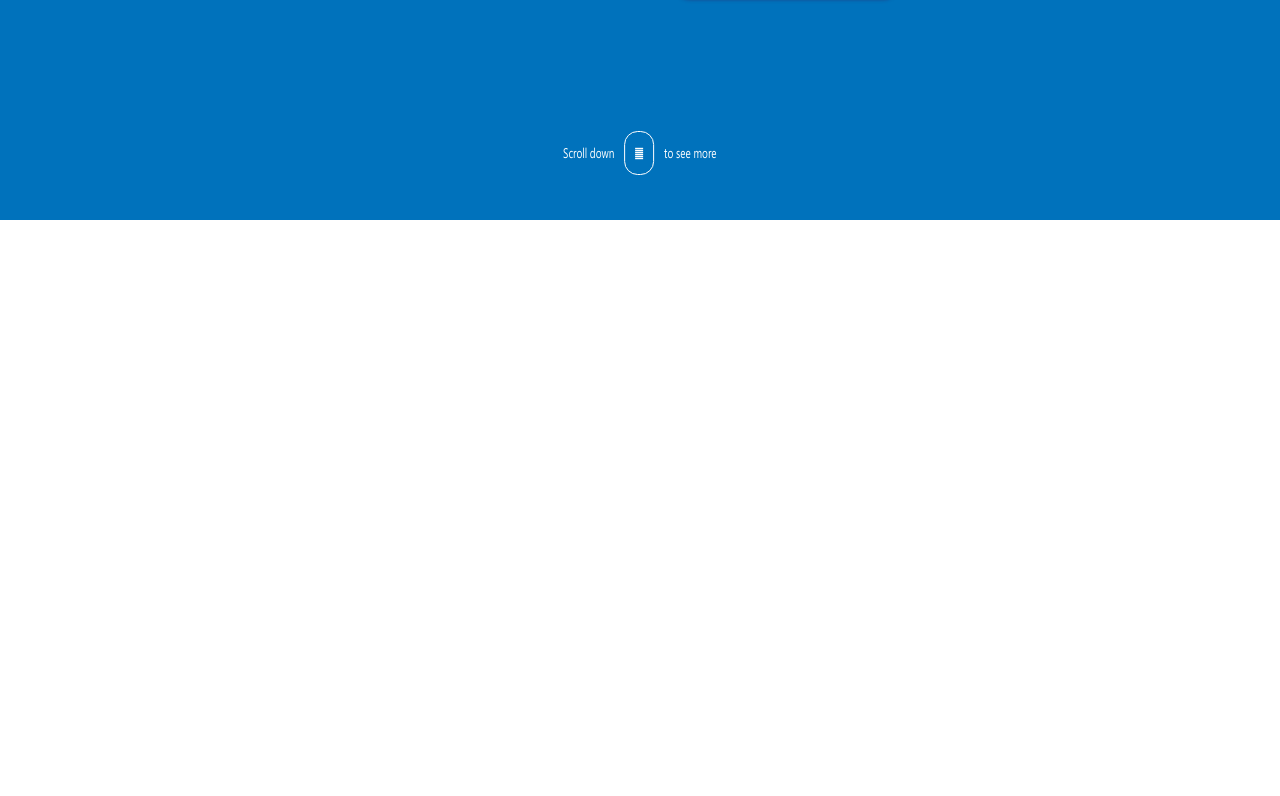
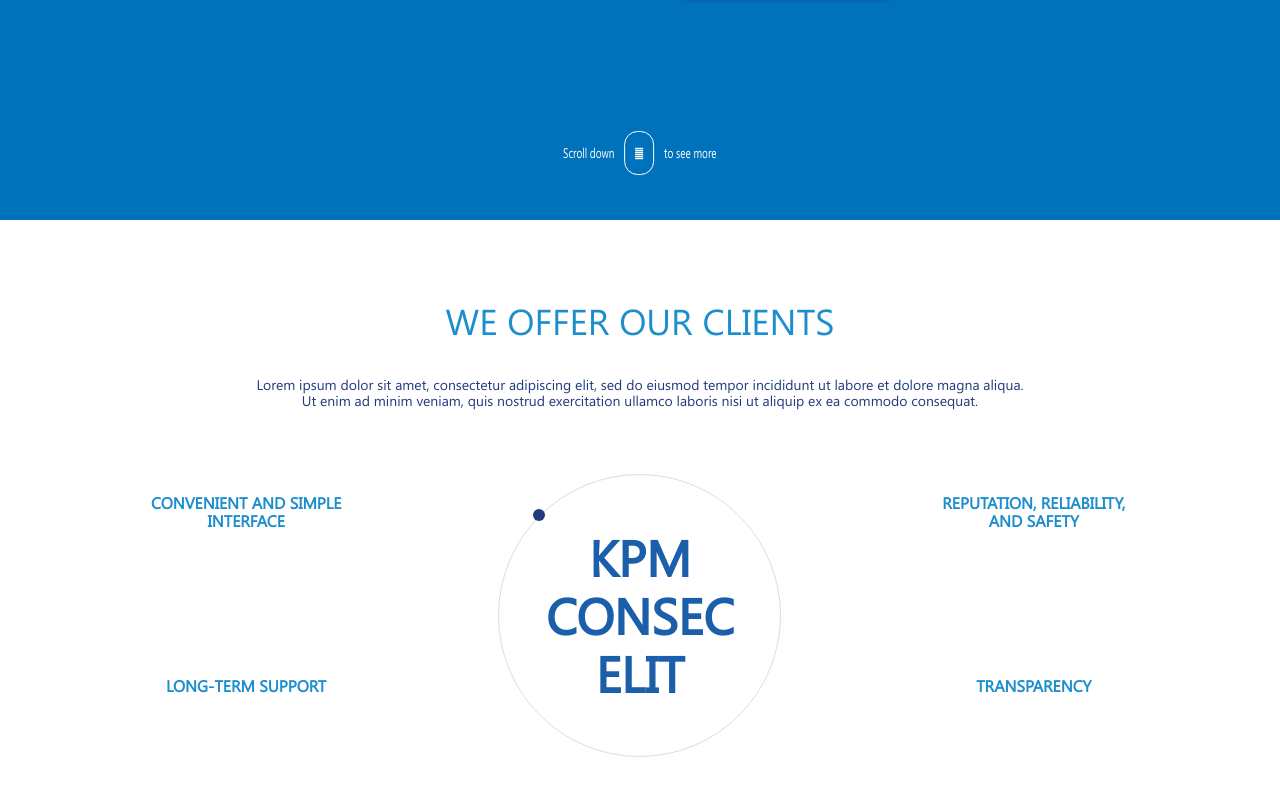
Before and after one commit to SvitlanaTsupryk-jul18/KPMG, a website: page index.html in a window 1280 px wide. Shown: the part 580-1376 px from the top of the page. Before the commit the page ends 800 px from the top, so only its background shows below. Drawn offline with nearby package versions, Linux system fonts and the light colour scheme; files whose address does not match are found by name.

Commit message:
add section offer

```diff
--- a/index.html
+++ b/index.html
@@ -116,6 +116,52 @@
             </div>
         </div>
     </section>
+    <section class="offer">
+        <div class="container">
+            <h2>We offer our clients</h2>
+            <p class="offer__text">Lorem ipsum dolor sit amet, consectetur adipiscing elit, sed do eiusmod tempor
+                incididunt
+                ut labore et dolore
+                magna aliqua. Ut enim ad minim veniam, quis nostrud exercitation ullamco laboris nisi ut aliquip ex ea
+                commodo consequat.</p>
+            <div class="offer__inner">
+                <div class="offer__col">
+                    <div class="offer__item">
+                        <h3 class="offer__title">Convenient and simple interface</h3>
+                        <p class="offer__content">Lorem ipsum dolor sit amet, consectetur adipiscing elit, sed do
+                            eiusmod
+                            tempor </p>
+                    </div>
+                    <div class="offer__item">
+                        <h3 class="offer__title">Long-term support</h3>
+                        <p class="offer__content">Lorem ipsum dolor sit amet, consectetur adipiscing elit, sed do
+                            eiusmod
+                            tempor </p>
+                    </div>
+                </div>
+                <div class="offer__col--logo">
+                    <div class="logo-big">
+                        <h3 class="logo-big__title">KPM<br>consec <br>elit</h3>
+                        <div class="logo-big__circle"></div>
+                    </div>
+                </div>
+                <div class="offer__col">
+                    <div class="offer__item">
+                        <h3 class="offer__title">Reputation, reliability, and safety</h3>
+                        <p class="offer__content">Lorem ipsum dolor sit amet, consectetur adipiscing elit, sed do
+                            eiusmod
+                            tempor </p>
+                    </div>
+                    <div class="offer__item">
+                        <h3 class="offer__title">Transparency</h3>
+                        <p class="offer__content">Lorem ipsum dolor sit amet, consectetur adipiscing elit, sed do
+                            eiusmod
+                            tempor </p>
+                    </div>
+                </div>
+            </div>
+        </div>
+    </section>
     <footer class="footer">
 
     </footer>
--- a/sass/_hero.scss
+++ b/sass/_hero.scss
@@ -65,6 +65,9 @@
             align-items: center;
             transition: all .2s;
             visibility: hidden;
+            top: 0;
+            z-index: 1;
+
 
             h4 {
                 font-size: 16px;
--- /dev/null
+++ b/sass/_offer.scss
@@ -0,0 +1,135 @@
+.offer {
+    padding: 80px 0;
+    text-align: center;
+    height: 100vh;
+
+    h2 {
+        font-size: 36px;
+        color: $title-color;
+        font-weight: normal;
+        text-transform: uppercase;
+    }
+
+    &__text {
+        font-size: 14px;
+        color: $text-color;
+        padding: 35px 16%;
+    }
+
+    &__inner {
+        display: flex;
+        justify-content: space-around;
+        padding: 30px 0;
+    }
+
+    &__col {
+        display: flex;
+        flex-direction: column;
+        justify-content: space-between;
+        width: 200px;
+
+    }
+
+    &__title {
+        font-size: 16px;
+        color: $title-color;
+        text-transform: uppercase;
+        padding: 20px 0;
+
+    }
+
+    &__content {
+        font-size: 12px;
+        color: $text-color;
+        visibility: hidden;
+        transition: all .2s;
+    }
+
+    &__item {
+        cursor: url(../images/icons/mouse-pointer-solid.svg), pointer;
+
+        &:hover .offer__content {
+            visibility: visible;
+        }
+    }
+}
+
+$logo-size:283px;
+
+.logo-big {
+    position: relative;
+    width: $logo-size;
+    height: $logo-size;
+    border: 1px solid #d9dde9;
+    border-radius: 50%;
+
+
+    &__title {
+        font-size: 50px;
+        font-weight: bold;
+        color: $logo-color;
+        line-height: 1.16;
+        text-transform: uppercase;
+        position: absolute;
+        top: 50%;
+        left: 50%;
+        transform: translate(-50%, -50%);
+    }
+
+    &__circle {
+        width: 12px;
+        height: 12px;
+        border-radius: 50%;
+        background-color: $text-color;
+        position: absolute;
+        top: 12%;
+        left: 12%;
+        transition: all.3s;
+    }
+
+    &:hover .logo-big__circle {
+        transform-origin: center;
+        animation: rotate 4s linear infinite;
+    }
+
+}
+
+// @keyframes rotate {
+//     0% {
+//         transform: translate(100px, 100px) rotate(0deg) translate(-100px, -100px) rotate(0deg);
+//     }
+
+//     13% {
+//         transform: translate(100px, 100px) rotate(45deg) translate(-100px, -100px) rotate(-45deg);
+//     }
+
+//     25% {
+//         transform: translate(100px, 100px) rotate(90deg) translate(-100px, -100px) rotate(-90deg);
+//         background-color: $title-color;
+//     }
+
+//     38% {
+//         transform: translate(100px, 100px) rotate(135deg) translate(-100px, -100px) rotate(0deg);
+//     }
+
+//     50% {
+//         transform: translate(100px, 100px) rotate(180deg) translate(-100px, -100px) rotate(-180deg);
+//     }
+
+//     63% {
+//         transform: translate(100px, 100px) rotate(225deg) translate(-100px, -100px) rotate(225deg);
+//         background-color: $logo-color;
+//     }
+
+//     75% {
+//         transform: translate(100px, 100px) rotate(270deg) translate(-100px, -100px) rotate(-270deg);
+//     }
+
+//     88% {
+//         transform: translate(100px, 100px) rotate(315deg) translate(-100px, -100px) rotate(315deg);
+//     }
+
+//     100% {
+//         transform: translate(100px, 100px) rotate(360deg) translate(-100px, -100px) rotate(-360deg);
+//     }
+// }
--- a/sass/style.scss
+++ b/sass/style.scss
@@ -1,2 +1,3 @@
 @import 'header';
 @import 'hero';
+@import 'offer';
```
Also changed, not shown: css/style.css, images/icons/mouse-pointer-solid.svg (added).
